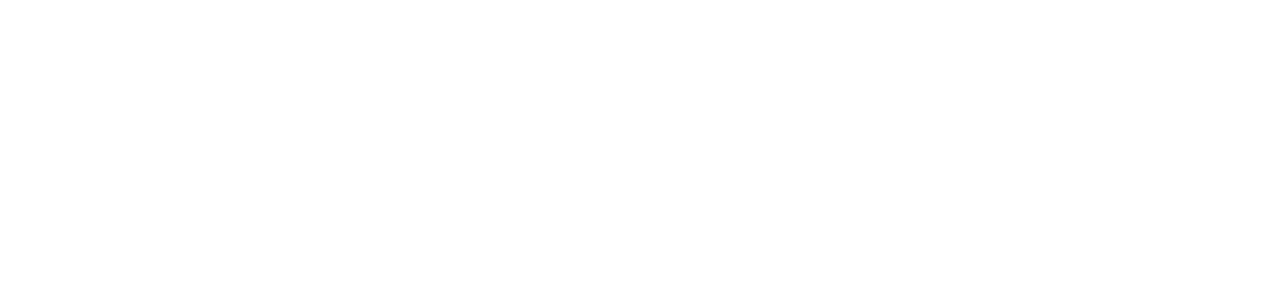
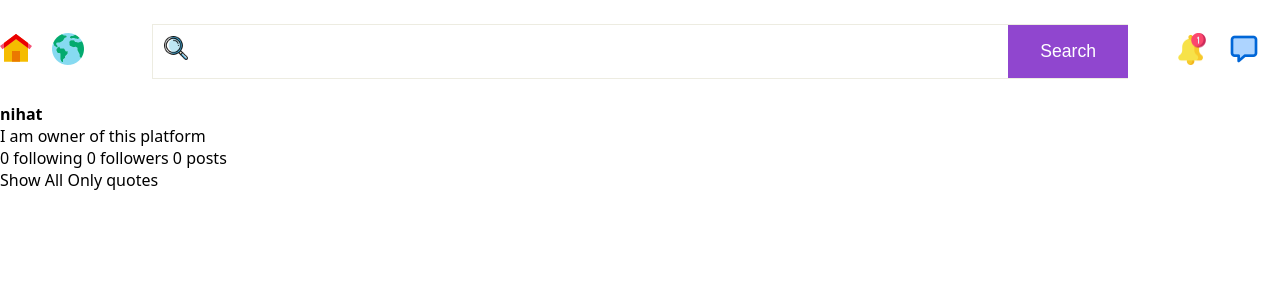
Before and after one commit to nihat-js/light-right, a React (Vite) app in the folder client/: page /user in a window 1280 px wide. Before the commit this address had no page. Shown: the top 300 px of the page. Built offline with nearby package versions, Linux system fonts and the light colour scheme.

Commit message:
added timestamp

```diff
--- /dev/null
+++ b/client/src/pages/User.jsx
@@ -0,0 +1,33 @@
+import React from 'react'
+import { useState } from 'react';
+import { useParams } from 'react-router-dom'
+import Nav from '../components/Nav';
+
+export default function User() {
+
+  return (
+    <main className='user-page'>
+      <Nav></Nav>
+      <div className="wrap">
+        <div className='user'>
+          <div className="pp">
+            <span></span>
+          </div>
+          <h4 className="username"> nihat </h4>
+          <div className="bio"> I am owner of this platform </div>
+          <div className="stats">
+            <span className='following'>0 following </span>
+            <span className='followers'>0 followers</span>
+            <span className='posts'> 0 posts </span>
+          </div>
+          <div className="row">
+            <div className="row-head">
+              <span> Show All </span>
+              <span> Only quotes </span>
+            </div>
+          </div>
+        </div>
+      </div>
+    </main>
+  )
+}
--- a/client/src/routes/Index.jsx
+++ b/client/src/routes/Index.jsx
@@ -1,13 +1,17 @@
 import React from 'react'
 import { Routes, Route } from 'react-router-dom'
-import Register from '../pages/Index'
+import IndexPage from '../pages/Index'
 import Home from '../pages/Home'
+import User from '../pages/User'
 
 export default function Index() {
   return (
     <Routes>
-      <Route path='/' element={<Register />} />
+      <Route path='/' element={<IndexPage />} />
       <Route path='/home' element={<Home />} />
+
+      <Route path='/user/' element={<User />} ></Route>
+      <Route path='/user/:username' element={<User />} ></Route>
     </Routes>
   )
 }
```
Also changed, not shown: client/src/pages/User.scss (added), 1 other file (tests, documents, lock files or other folders).
